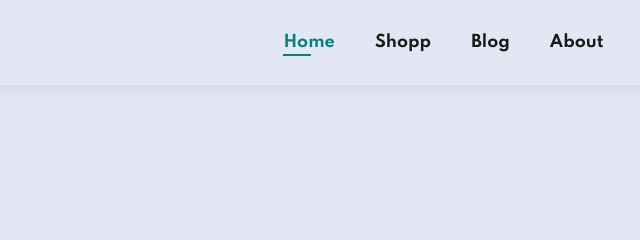
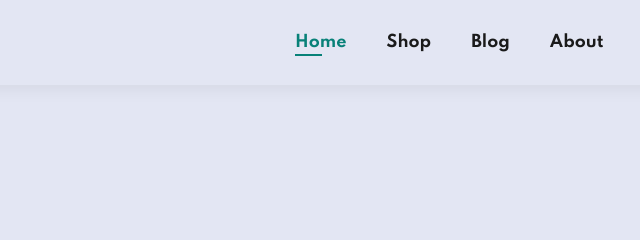
Before and after one commit to Tanvir477/ecommerce-site-for-elitetown, a plain HTML site: page index.html in a window 1280 px wide. Shown: the top 240 px of the page, 306-946 px from the left. Drawn offline with nearby package versions, Linux system fonts and the light colour scheme.

Commit message:
all clear

```diff
--- a/index.html
+++ b/index.html
@@ -21,7 +21,7 @@
         <div>
             <ul id="navbar">
                 <li><a class="active" href="index.html">Home</a></li>
-                <li><a  href="shop.html">Shopp</a></li>
+                <li><a  href="shop.html">Shop</a></li>
                 <li><a  href="blog.html">Blog</a></li>
                 <li><a href="about.html">About</a></li>
                 <li><a href="contact.html">Contact</a></li>
```
